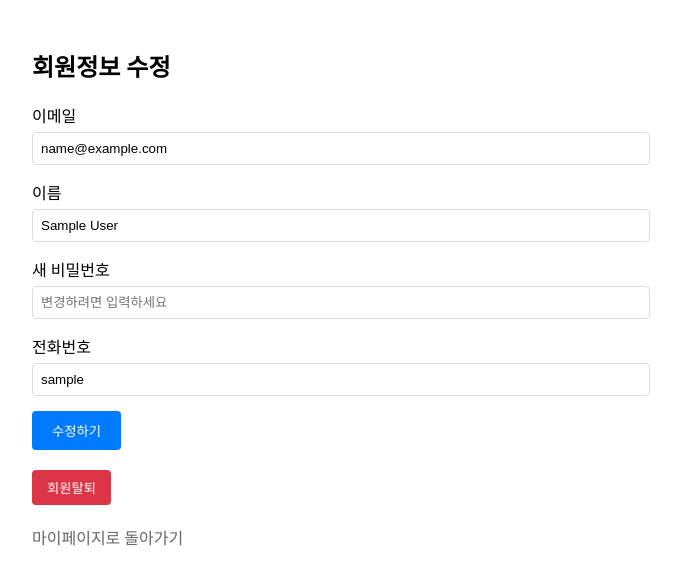
After one commit to Jossubin/Software_3D, a Spring Boot app: page /member/update in a window 1280 px wide. The commit adds this page. Shown: the top 585 px of the page, without its empty margins (308-989 px from the left). Run offline with Spring Boot 4, Linux system fonts and the light colour scheme; the visitor is signed in with stand-in values (Sample User, id 1).

Commit message:
feat: Add memberupdate and delete api

```diff
--- a/Project/src/main/java/com/example/AddressRepository.java
+++ b/Project/src/main/java/com/example/AddressRepository.java
@@ -5,4 +5,5 @@ import java.util.List;
 
 public interface AddressRepository extends JpaRepository<Address, Long> {
     List<Address> findByMemberId(Long memberId);
+    void deleteByMemberId(Long memberId);
 }
--- a/Project/src/main/java/com/example/MemberController.java
+++ b/Project/src/main/java/com/example/MemberController.java
@@ -78,4 +78,61 @@ public class MemberController {
         model.addAttribute("member", loginMember);
         return "mypage";
     }
+
+    @GetMapping("/member/update")
+    public String editProfileForm(Model model) {
+        Member loginMember = (Member) session.getAttribute("loginMember");
+
+        if (loginMember == null) {
+            return "redirect:/login";
+        }
+
+        model.addAttribute("member", loginMember);
+        return "edit-profile";
+    }
+
+    @PostMapping("/member/update")
+    public String editProfile(@ModelAttribute Member member, RedirectAttributes redirectAttributes) {
+        Member loginMember = (Member) session.getAttribute("loginMember");
+
+        if (loginMember == null) {
+            return "redirect:/login";
+        }
+
+        try {
+            member.setId(loginMember.getId()); // 기존 회원의 ID 설정
+            memberService.updateMember(member);
+            session.setAttribute("loginMember", member); // 세션 정보 업데이트
+            redirectAttributes.addFlashAttribute("message", "회원정보가 수정되었습니다.");
+            return "redirect:/mypage";
+        } catch (IllegalStateException e) {
+            redirectAttributes.addFlashAttribute("error", e.getMessage());
+            return "redirect:/member/update";
+        }
+    }
+
+    @PostMapping("/member/delete")
+    public String deleteMember(HttpSession session, RedirectAttributes redirectAttributes) {
+        Member loginMember = (Member) session.getAttribute("loginMember");
+
+        if (loginMember == null) {
+            return "redirect:/login";
+        }
+
+        try {
+            System.out.println("회원 탈퇴 요청: " + loginMember.getEmail());
+            memberService.deleteMember(loginMember.getId());
+
+            // 세션 무효화
+            session.invalidate();
+
+            redirectAttributes.addFlashAttribute("message", "회원탈퇴가 완료되었습니다.");
+            return "redirect:/";
+
+        } catch (Exception e) {
+            System.out.println("회원 탈퇴 실패: " + e.getMessage());
+            redirectAttributes.addFlashAttribute("error", "회원탈퇴 처리 중 오류가 발생했습니다.");
+            return "redirect:/member/update";
+        }
+    }
 }
--- /dev/null
+++ b/Project/src/main/resources/templates/edit-profile.html
@@ -0,0 +1,94 @@
+<!DOCTYPE html>
+<html xmlns:th="http://www.thymeleaf.org">
+<head>
+    <meta charset="UTF-8">
+    <title>회원정보 수정</title>
+    <style>
+        .container {
+            width: 80%;
+            max-width: 600px;
+            margin: 0 auto;
+            padding: 20px;
+        }
+        .form-group {
+            margin-bottom: 15px;
+        }
+        .form-group label {
+            display: block;
+            margin-bottom: 5px;
+        }
+        .form-group input {
+            width: 100%;
+            padding: 8px;
+            border: 1px solid #ddd;
+            border-radius: 4px;
+        }
+        .submit-btn {
+            background-color: #007bff;
+            color: white;
+            padding: 10px 20px;
+            border: none;
+            border-radius: 4px;
+            cursor: pointer;
+        }
+        .delete-btn {
+            background-color: #dc3545;
+            color: white;
+            padding: 8px 15px;
+            border: none;
+            border-radius: 4px;
+            cursor: pointer;
+            margin-top: 20px;
+        }
+        .error-message {
+            color: red;
+            margin-top: 10px;
+        }
+        .success-message {
+            color: green;
+            margin-top: 10px;
+        }
+    </style>
+</head>
+<body>
+    <div class="container">
+        <h2>회원정보 수정</h2>
+
+        <div th:if="${error}" class="error-message" th:text="${error}"></div>
+        <div th:if="${message}" class="success-message" th:text="${message}"></div>
+
+        <form action="/member/update" method="post">
+            <div class="form-group">
+                <label for="email">이메일</label>
+                <input type="email" id="email" name="email" th:value="${member.email}" readonly />
+            </div>
+
+            <div class="form-group">
+                <label for="name">이름</label>
+                <input type="text" id="name" name="name" th:value="${member.name}" required />
+            </div>
+
+            <div class="form-group">
+                <label for="password">새 비밀번호</label>
+                <input type="password" id="password" name="password" placeholder="변경하려면 입력하세요" />
+            </div>
+
+            <div class="form-group">
+                <label for="phone">전화번호</label>
+                <input type="tel" id="phone" name="phone" th:value="${member.phone}" />
+            </div>
+
+            <button type="submit" class="submit-btn">수정하기</button>
+        </form>
+
+        <form action="/member/delete" method="post"
+              onsubmit="return confirm('정말 탈퇴하시겠습니까? 이 작업은 되돌릴 수 없습니다.');">
+            <button type="submit" class="delete-btn">회원탈퇴</button>
+        </form>
+
+        <div style="margin-top: 20px;">
+            <a href="/mypage" style="text-decoration: none; color: #666;">마이페이지로 돌아가기</a>
+        </div>
+    </div>
+</body>
+</html>
--- a/Project/src/main/resources/templates/mypage.html
+++ b/Project/src/main/resources/templates/mypage.html
@@ -45,7 +45,7 @@
             <h2>마이페이지 메뉴</h2>
             <ul class="menu-list">
                 <li class="menu-item">
-                    <a href="/member/info">회원 정보</a>
+                    <a href="/member/update">회원 정보</a>
                 </li>
                 <li class="menu-item">
                     <a href="/orders">주문 내역</a>
@@ -54,7 +54,9 @@
                     <a href="/address">배송지 관리</a>
                 </li>
                 <li class="menu-item">
-                    <a href="/password/change">비밀번호 변경</a>
+                    <a href="/carts">장바구니</a>
+                    <li class="menu-item">
+                        <a href="/likes">좋아요 상품</a>
                 </li>
             </ul>
         </div>
```
Also changed, not shown: Project/src/main/java/com/example/MemberService.java (+40 -1 lines), Project/src/main/java/com/example/config/SecurityConfig.java (added, +8 -0 lines).
